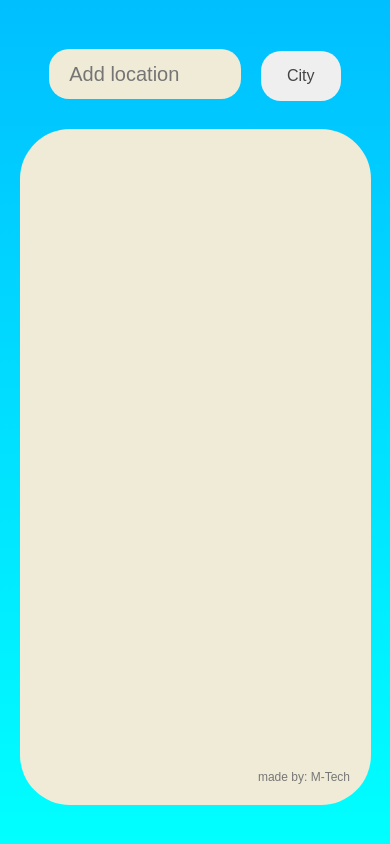
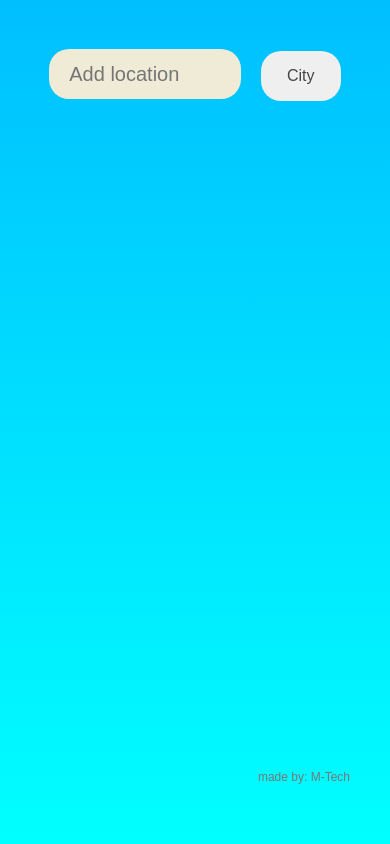
Before and after one commit to Michael-T-King/weatherApp, a website: page index.html in a window 390 px wide. Drawn offline with Linux system fonts and the light colour scheme.

Commit message:
fix some bugs

```diff
--- a/style.css
+++ b/style.css
@@ -45,7 +45,7 @@ body {
 
 .container {
 width: 40%;
-height: 30em;
+height: 35em;
 border-radius: 50px;
 }
 
@@ -169,7 +169,6 @@ z-index: 93;
     .container {
         width: 50%;
         height: 80%;
-        background-color: #f0ebd7;
         border-radius: 50px;
         }
 
@@ -265,6 +264,7 @@ top: 160px;
         margin-top: 0;
         width: 90%;
         height: 80%;
+        border-radius: 10px;
         }
 
     input {
```
